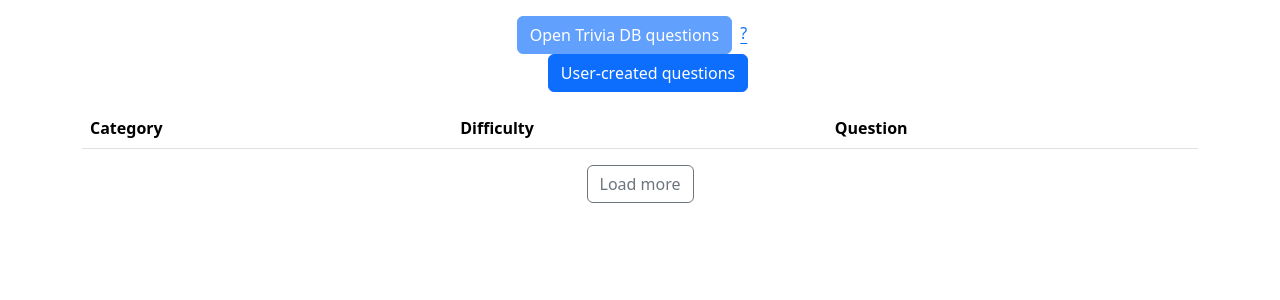
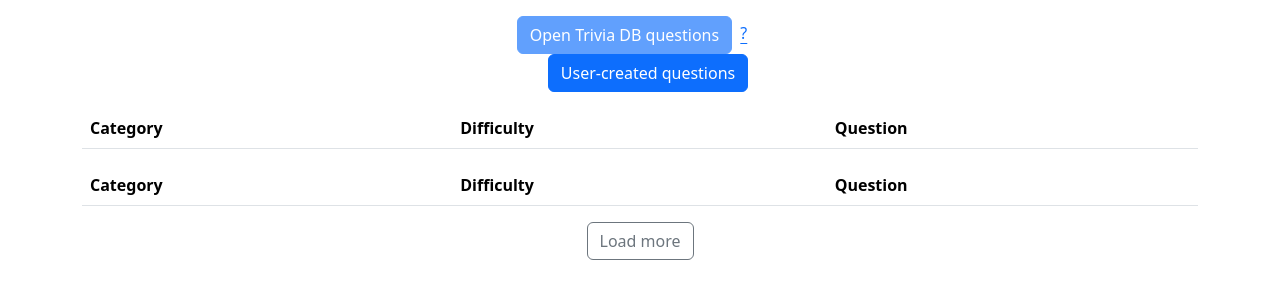
Before and after one commit to muyrety/Smarter, a Flask app: page /browse in a window 1280 px wide. Shown: the part 56-356 px from the top of the page. Run offline with Flask 3, Linux system fonts and the light colour scheme; lists and menus that the app fills with data are empty.

Commit message:
Added second question table

```diff
--- a/static/js/browse.js
+++ b/static/js/browse.js
@@ -6,26 +6,26 @@ document.addEventListener("DOMContentLoaded", async function () {
         alert("Something went wrong while contacting the API. Try refreshing the page");
     }
 
-    const db_button = document.getElementById("db_button");
+    const otdb_button = document.getElementById("otdb_button");
     const user_button = document.getElementById("user_button");
-    db_button.addEventListener("click", function () {
-        db_button.setAttribute("disabled", "");
+    otdb_button.addEventListener("click", function () {
+        otdb_button.setAttribute("disabled", "");
         user_button.removeAttribute("disabled");
     });
 
     user_button.addEventListener("click", function () {
-        db_button.removeAttribute("disabled");
+        otdb_button.removeAttribute("disabled");
         user_button.setAttribute("disabled", "");
     });
 
-    let tbl_body = await initQuestionTable();
+    let otdb_tbl_body = await initOTDBTable();
 
     document.getElementById("load_questions").addEventListener("click", function () {
-        expandTable(tbl_body);
+        expandOTDBTable(otdb_tbl_body);
     });
 });
 
-async function expandTable(tbl_body) {
+async function expandOTDBTable(tbl_body) {
 
     const rate_limit_code = "5";
     // Get data from the API
@@ -59,8 +59,8 @@ async function expandTable(tbl_body) {
     return tbl_body;
 }
 
-async function initQuestionTable() {
-    let table = document.getElementById("table");
+async function initOTDBTable() {
+    let table = document.getElementById("opentdb_table");
 
     // Create table header
     const tbl_head = document.createElement("thead");
--- a/templates/browse.html
+++ b/templates/browse.html
@@ -10,12 +10,22 @@
 <div class="container">
     <div class="row justify-content-center mt-3">
         <div class="col-xl-5 col-lg-7 col-md-8 col-sm-12 text-center">
-            <button class="btn btn-primary mb-xs-2" id="db_button" disabled>Open Trivia DB questions</button>
+            <button class="btn btn-primary mb-xs-2" id="otdb_button" disabled>Open Trivia DB questions</button>
             <a href="{{ url_for('opentdb') }}" class="link-offset-2 link-underline me-3 ms-1">?</a>
             <button class="btn btn-primary ms-3 mt-xs-2" id="user_button">User-created questions</button>
         </div>
     </div>
-    <table id="table" class="table mt-3">
+    <table id="opentdb_table" class="table mt-3">
+    </table>
+
+    <table class="table mt-3">
+        <thead>
+            <tr>
+                <th>Category</th>
+                <th>Difficulty</th>
+                <th>Question</th>
+            </tr>
+        </thead>
     </table>
     <div class="text-center">
         <button class="btn btn-outline-secondary mb-3" id="load_questions">Load more</button>
```
